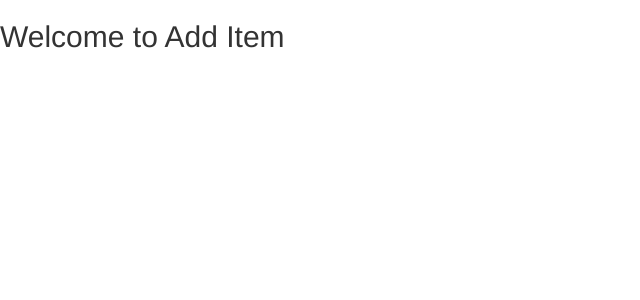
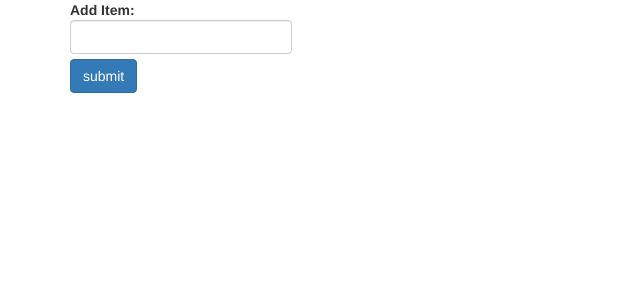
Before and after one commit to ProgramJustin/mern-stack-crud-app, a React (Create React App) app: page /add-item in a window 1280 px wide. Shown: the top 300 px of the page, without its empty margins (0-640 px from the left). Built offline with nearby package versions, Linux system fonts and the light colour scheme.

Commit message:
create a form thatwill submit an item to the server

```diff
--- a/src/components/AddItem.js
+++ b/src/components/AddItem.js
@@ -8,8 +8,14 @@ class AddItem extends Component {
   }
   render() {
     return (
-      <div>
-        <h2>Welcome to Add Item</h2>
+      <div className="container">
+        <form onSubmit={this.handSubmit}>
+          <label>
+            Add Item:
+            <input type="text" value={this.state.value} onChange={this.handleChange} className="form-control"/>
+          </label><br/>
+          <input type="submit" value="submit" className="btn btn-primary"/>
+        </form>
       </div>
     );
   }
```
